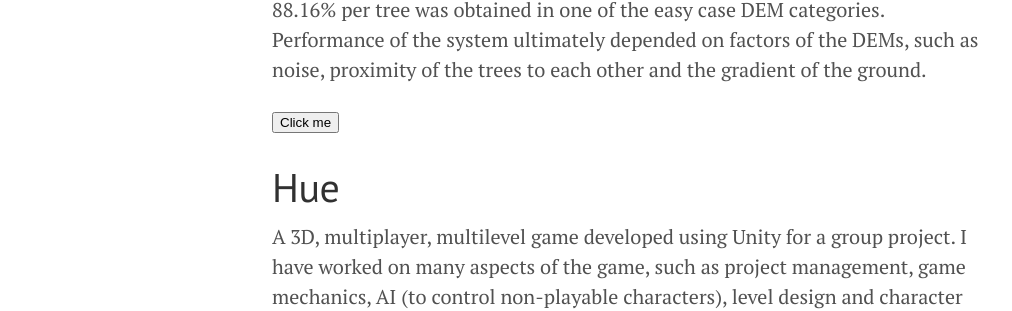
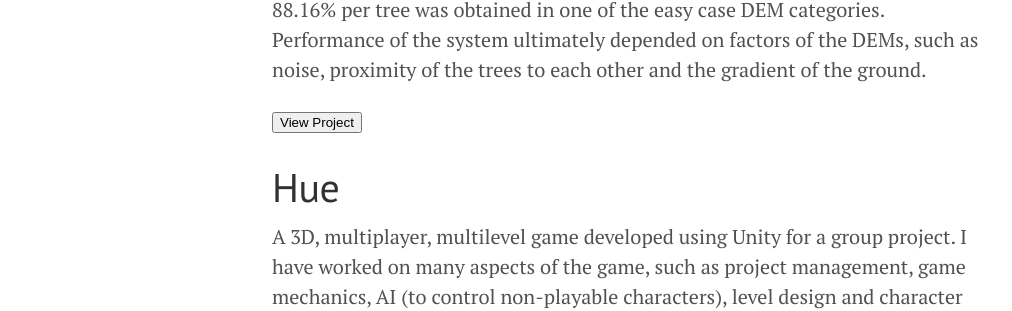
Before and after one commit to Lynolan/lynolan.github.io, a Jekyll site: the page built from projects.md, in a window 1280 px wide. Shown: the part 714-1025 px from the top of the page, without its empty margins (8-1020 px from the left). Built offline with Jekyll 4.4.1, drawn with Linux system fonts in a browser that asks for light colours.

Commit message:
Updated projects.

```diff
--- a/projects.md
+++ b/projects.md
@@ -8,8 +8,7 @@ permalink: /projects/
 The identification of trees from aerial images is a popular topic. They are useful for quickly gathering data about trees over large distances. Digital Elevation Models (DEMs) contain data about the height of a terrain, therefore, DEMs of orchards are useful for determining the growth rate of trees. This allows farmers to monitor their orchards which would allow them to customise their farming techniques according to their orchards’ needs. To identify trees in these DEMs, an image segmentation technique must be used. There are many methods available and all differ in execution time, accuracy and the type of data they are suitable for. This paper investigates the use of two such models: simple linear iterative
 clustering (SLIC) and watershed segmentation when used on DEMs of orchards as well as on synthetic DEMs with the aim of understanding their viability when used together. With the use of 34 synthetic DEMs, a mean accuracy (when measured using the union over intersection calculation) of 88.16% per tree was obtained in one of the easy case DEM categories. Performance of the system ultimately depended on factors of the DEMs, such as noise, proximity of the trees to each other and the gradient of the ground.
 
-
-<button name="button" onclick="https://projects.cs.uct.ac.za/honsproj/cgi-bin/view/2020/bowden_emeruem_moodley.zip/">Click me</button>
+<button name="planer" onclick="newpage('https://projects.cs.uct.ac.za/honsproj/cgi-bin/view/2020/bowden_emeruem_moodley.zip/');">View Project</button>
 
 
 # Hue #
```
